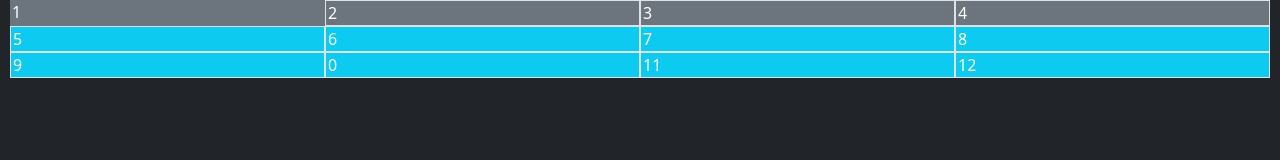
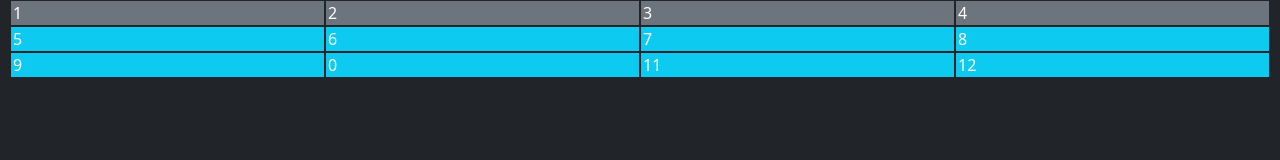
Before and after one commit to oscarsxrrano/boot-e1, a plain HTML site: page E1/index.html in a window 1280 px wide. Drawn offline with nearby package versions, Linux system fonts and the light colour scheme.

Commit message:
update E2

```diff
--- a/E1/index.html
+++ b/E1/index.html
@@ -9,43 +9,43 @@
 <body class="bg-dark text-white">
     <div class="container-fluid">
         <div class="row gx-1">
-            <div class="col-lg-3 col-md-3 col-6 grid-item bg-secondary">
+            <div class="col-lg-3 col-md-3 col-6 grid-item bg-secondary border border-dark">
                 1
             </div>
-            <div class="col-lg-3 col-md-3 col-6 grid-item bg-secondary border">
+            <div class="col-lg-3 col-md-3 col-6 grid-item bg-secondary border border-dark">
                 2
             </div>
-            <div class="col-lg-3 col-md-3 col-6 grid-item bg-secondary border">
+            <div class="col-lg-3 col-md-3 col-6 grid-item bg-secondary border border-dark">
                 3
             </div>
-            <div class="col-lg-3 col-md-3 col-6 grid-item bg-secondary border">
+            <div class="col-lg-3 col-md-3 col-6 grid-item bg-secondary border border-dark">
                 4
             </div>
         </div>
 
         <div class="row gx-1">
-            <div class="col-lg-3 col-md-3 col-6 grid-item bg-info border">
+            <div class="col-lg-3 col-md-3 col-6 grid-item bg-info border border-dark">
                 5
             </div>
-            <div class="col-lg-3 col-md-3 col-6 grid-item bg-info border">
+            <div class="col-lg-3 col-md-3 col-6 grid-item bg-info border border-dark">
                 6
             </div>
-            <div class="col-lg-3 col-md-3 col-6 grid-item bg-info border">
+            <div class="col-lg-3 col-md-3 col-6 grid-item bg-info border border-dark">
                 7
             </div>
-            <div class="col-lg-3 col-md-3 col-6 grid-item bg-info border">
+            <div class="col-lg-3 col-md-3 col-6 grid-item bg-info border border-dark">
                 8
             </div>
-            <div class="col-lg-3 col-md-3 col-6 grid-item bg-info border">
+            <div class="col-lg-3 col-md-3 col-6 grid-item bg-info border border-dark">
                 9
             </div>
-            <div class="col-lg-3 col-md-3 col-6 grid-item bg-info border">
+            <div class="col-lg-3 col-md-3 col-6 grid-item bg-info border border-dark">
                 0
             </div>
-            <div class="col-lg-3 col-md-3 col-6 grid-item bg-info border">
+            <div class="col-lg-3 col-md-3 col-6 grid-item bg-info border border-dark">
                 11
             </div>
-            <div class="col-lg-3 col-md-3 col-6 grid-item bg-info border">
+            <div class="col-lg-3 col-md-3 col-6 grid-item bg-info border border-dark">
                 12
             </div>
         </div>
```
Also changed, not shown: E2/index.html (added, +65 -0 lines).
